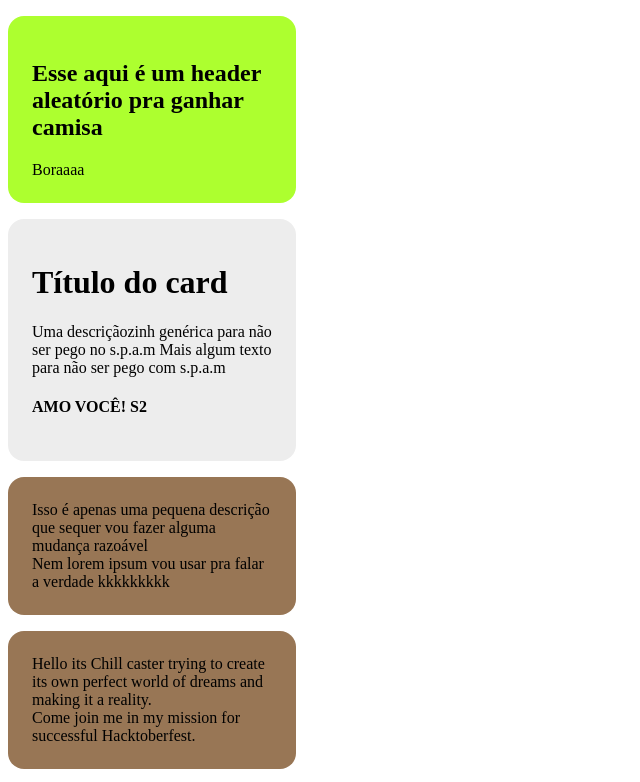
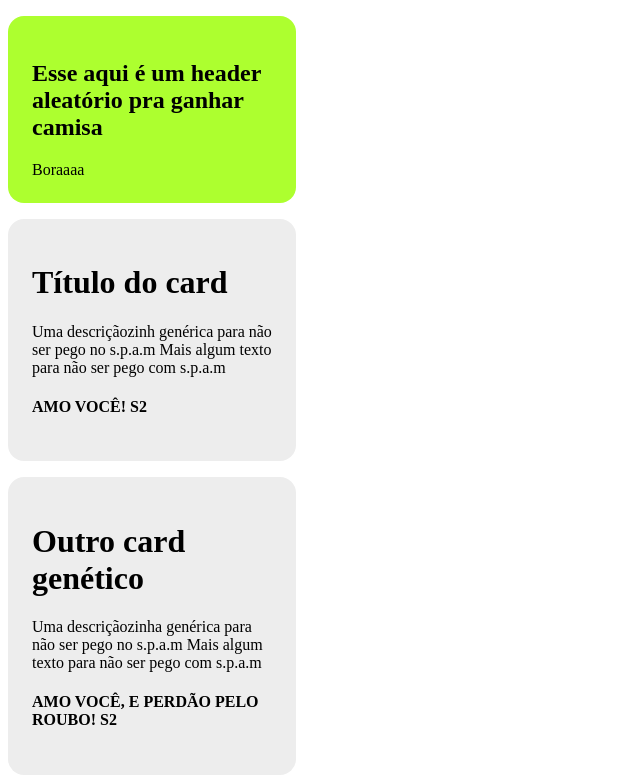
Before and after one commit to LucianFigueiredo/hf-site, a plain HTML site: page index.html in a window 1280 px wide. Shown: the top 782 px of the page, without its empty margins (0-640 px from the left). Drawn offline with Linux system fonts and the light colour scheme.

Commit message:
Update index.html

```diff
--- a/index.html
+++ b/index.html
@@ -18,6 +18,14 @@
                 <span>Uma descriçãozinh genérica para não ser pego no s.p.a.m</span>
                 <span>Mais algum texto para não ser pego com s.p.a.m</span>
                 <h4>AMO VOCÊ!
+                    <b>S2</b>
+                </h4>
+            </div>
+            <div class="card1">
+                <h1>Outro card genético</h1>
+                <span>Uma descriçãozinha genérica para não ser pego no s.p.a.m</span>
+                <span>Mais algum texto para não ser pego com s.p.a.m</span>
+                <h4>AMO VOCÊ, E PERDÃO PELO ROUBO!
                     <b>S2</b>
                 </h4>
             </div>
```
